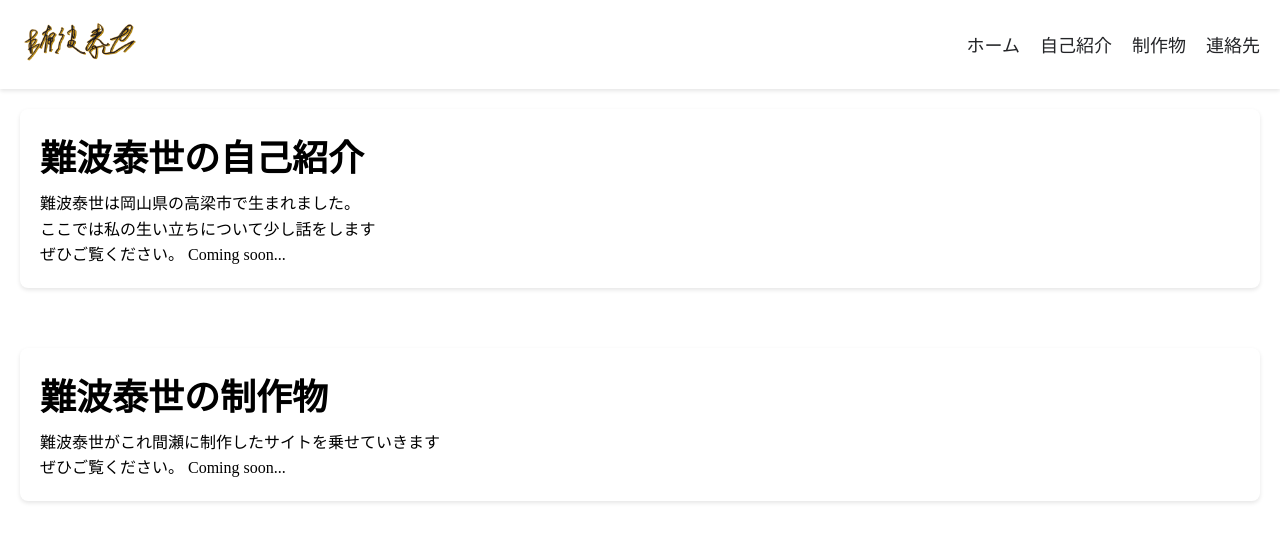
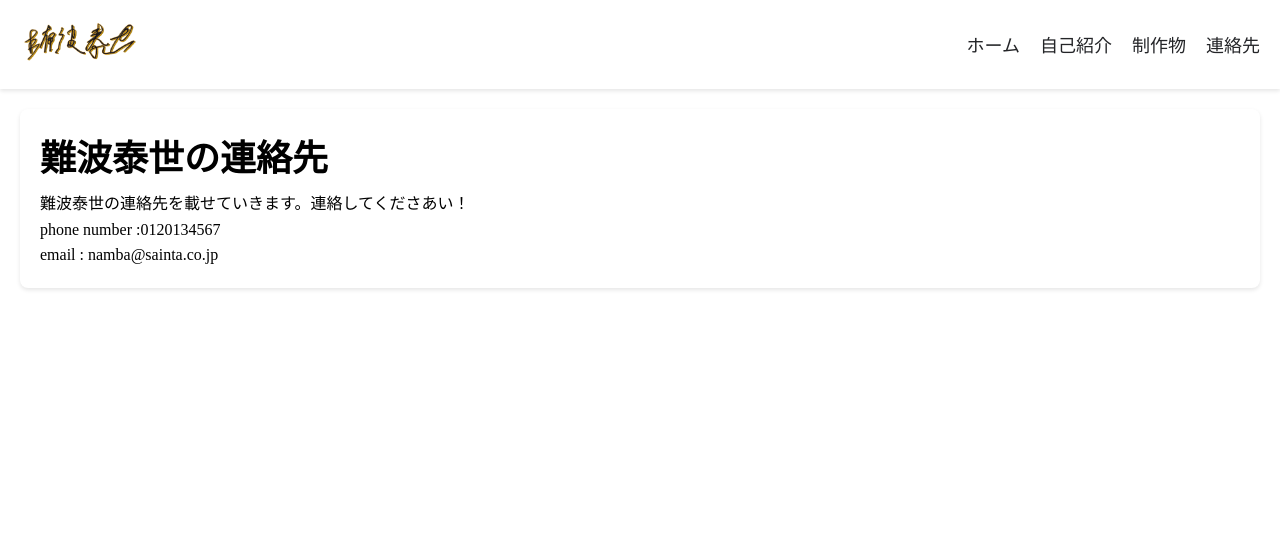
Before and after one commit to rishisant/nanba-training, a React (Create React App) app: page /contact in a window 1280 px wide. Shown: the top 542 px of the page. Built offline with nearby package versions, Linux system fonts and the light colour scheme.

Commit message:
連絡先を追加

```diff
--- a/src/App.js
+++ b/src/App.js
@@ -5,6 +5,7 @@ import Home from './pages/Home';
 import Introduction from './pages/Introduction';
 import Navbar from './components/Navbar';
 import Works from './pages/Works';
+import Contact from './pages/Contact';
 
 function App() {
   return (
@@ -13,9 +14,10 @@ function App() {
       <Navbar />
         <Routes>
           <Route path="/" element={<Home />} />
+          <Route path="about" element={<Introduction />} />
+          <Route path="works" element={<Works />} />
+          <Route path="contact" element={<Contact />} />
         </Routes>
-        <Introduction />
-        <Works/>
       </BrowserRouter>
     </>
   );
--- a/src/pages/Contact.js
+++ b/src/pages/Contact.js
@@ -0,0 +1,24 @@
+import React from "react";
+
+const Contact = () => {
+    return(
+        <>
+            <div className="content-wrapper">
+                <div className="content-block">
+                    <div className="content-block-title">
+                        <h1>難波泰世の連絡先</h1>
+                    </div>
+                    <div className="content-block-body">
+                        <p>難波泰世の連絡先を載せていきます。連絡してくださあい！</p>
+                        <p>phone number :0120134567</p>
+                        <p>email : namba@sainta.co.jp</p>
+
+                    </div>
+
+                </div>
+            </div>
+        </>
+    )
+}
+
+export default Contact;
```
